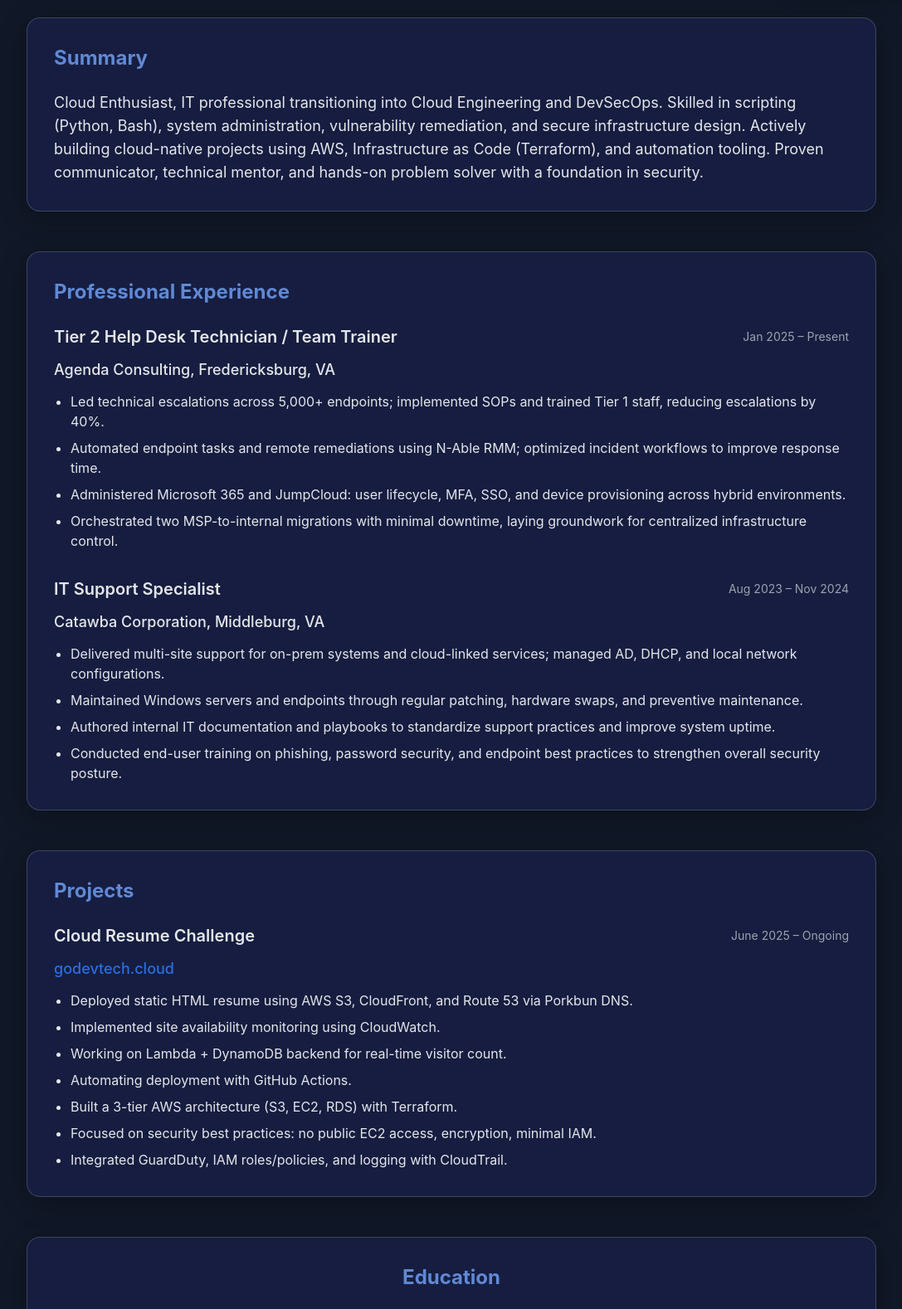
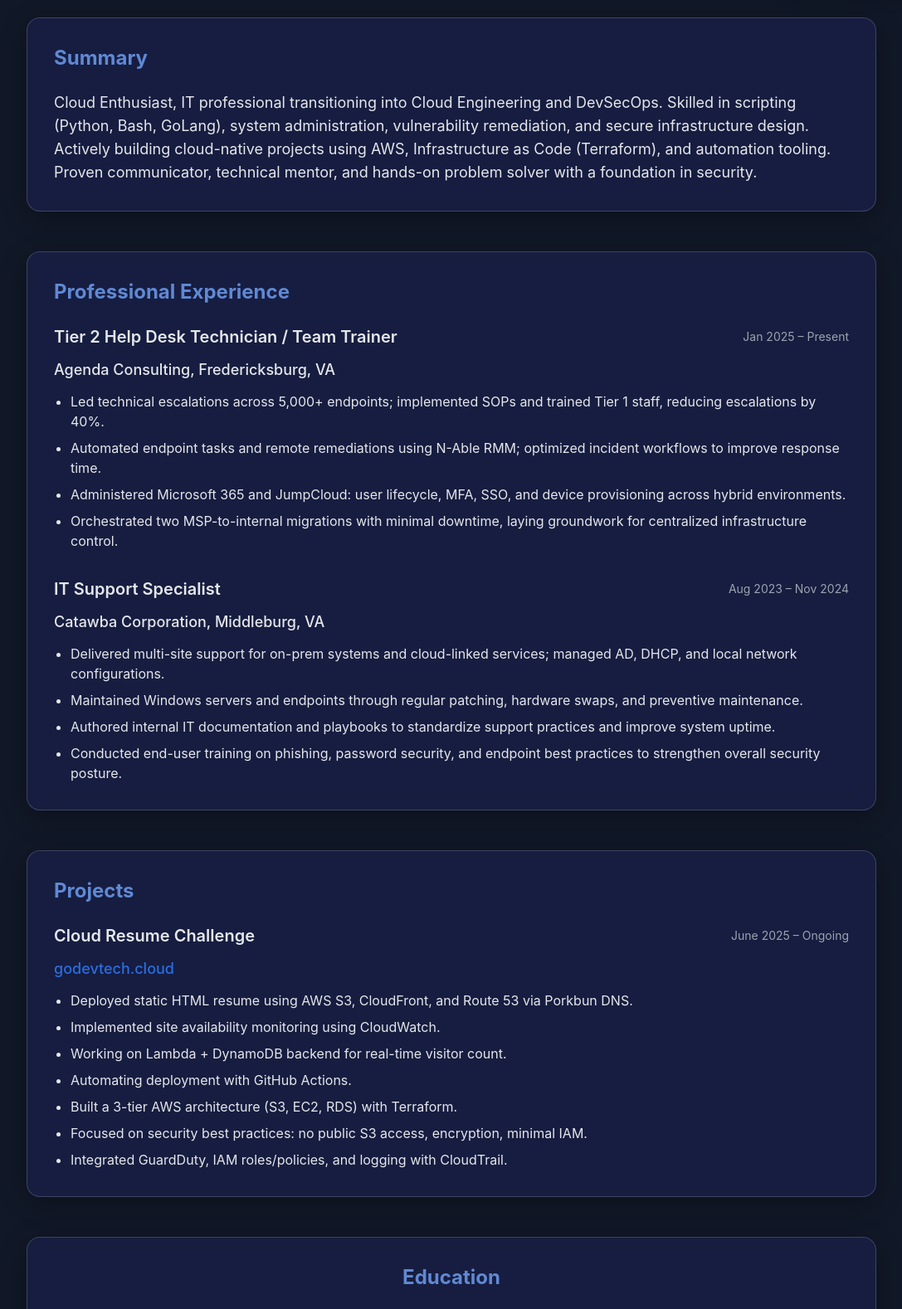
Before and after one commit to DevHAXog/CRC-AWS, a plain HTML site: page resume.html in a window 1280 px wide. Shown: the part 779-2357 px from the top of the page at 83% size, without its empty margins (96-1183 px from the left). Drawn offline with nearby package versions, Linux system fonts and the light colour scheme; a script that the page names is missing.

Commit message:
Changes to Resume Page

```diff
--- a/resume.html
+++ b/resume.html
@@ -125,7 +125,7 @@
                     <div class="glass-card p-8 rounded-2xl">
                         <h2 class="text-2xl font-bold mb-6 text-primary-600 dark:text-primary-400">Summary</h2>
                         <p class="text-lg">
-                            Cloud Enthusiast, IT professional transitioning into Cloud Engineering and DevSecOps. Skilled in scripting (Python, Bash), system administration, vulnerability remediation, and secure infrastructure design. Actively building cloud-native projects using AWS, Infrastructure as Code (Terraform), and automation tooling. Proven communicator, technical mentor, and hands-on problem solver with a foundation in security.
+                            Cloud Enthusiast, IT professional transitioning into Cloud Engineering and DevSecOps. Skilled in scripting (Python, Bash, GoLang), system administration, vulnerability remediation, and secure infrastructure design. Actively building cloud-native projects using AWS, Infrastructure as Code (Terraform), and automation tooling. Proven communicator, technical mentor, and hands-on problem solver with a foundation in security.
                         </p>
                     </div>
                 </section>                <!-- Work Experience Section -->
@@ -181,7 +181,7 @@
                                 <li>Working on Lambda + DynamoDB backend for real-time visitor count.</li>
                                 <li>Automating deployment with GitHub Actions.</li>
                                 <li>Built a 3-tier AWS architecture (S3, EC2, RDS) with Terraform.</li>
-                                <li>Focused on security best practices: no public EC2 access, encryption, minimal IAM.</li>
+                                <li>Focused on security best practices: no public S3 access, encryption, minimal IAM.</li>
                                 <li>Integrated GuardDuty, IAM roles/policies, and logging with CloudTrail.</li>
                             </ul>
                         </div>
```
